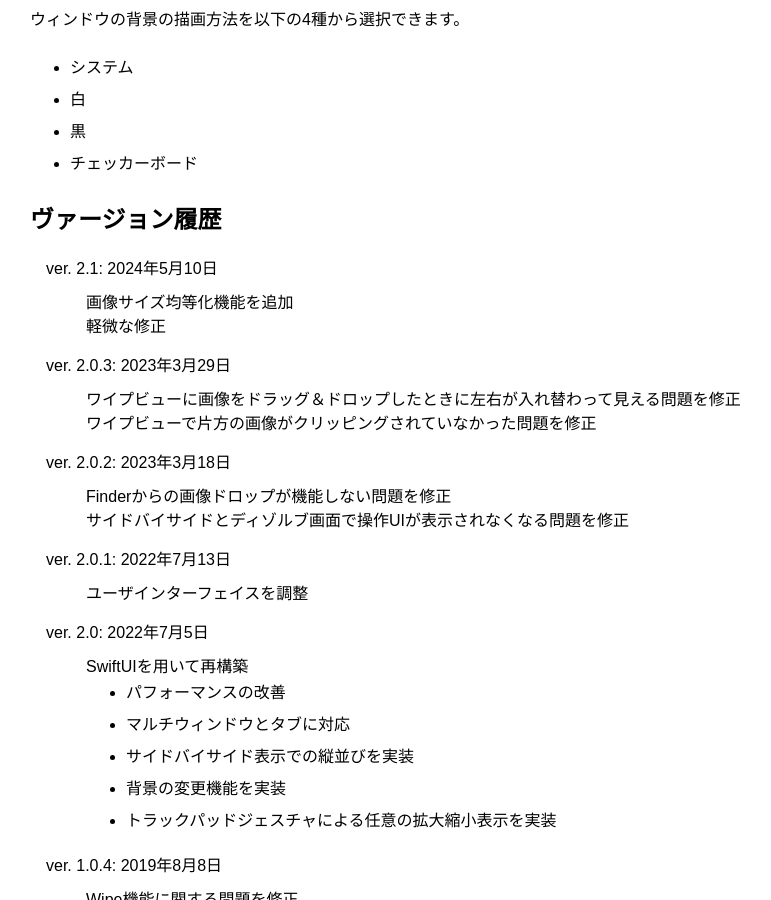
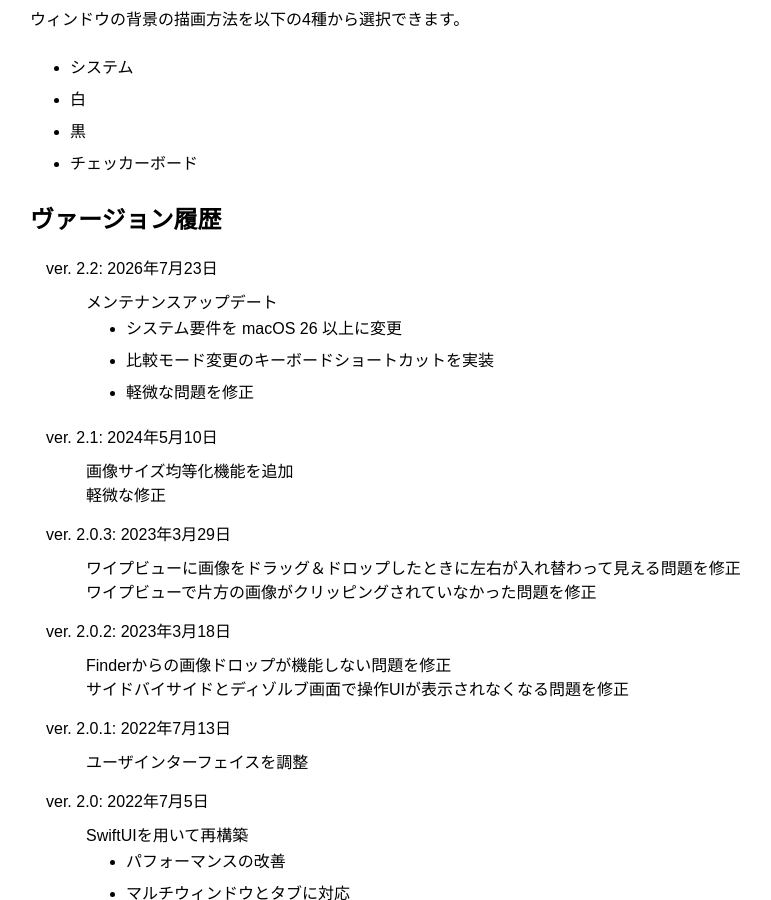
Before and after one commit to GenjiApp/genjiapp.github.io, a Jekyll site: the page built from mac/imagediff/index.html, in a window 1280 px wide and 900 px high, scrolled down 1997 px. Shown: the whole window, without its empty margins (160-931 px from the left). Built offline with Jekyll 4.4.1, drawn with Linux system fonts in a browser that asks for light colours.

Commit message:
add new release ImageDiff v2.2

```diff
--- a/mac/imagediff/index.html
+++ b/mac/imagediff/index.html
@@ -15,7 +15,7 @@ description: ImageDiffはふたつの画像間の差異をいくつかの方法
 </ul>
 
 <h2>システム要件</h2>
-<p>macOS 12以上</p>
+<p>macOS 26以上</p>
 
 <h2>使用方法</h2>
 <h3>画像を開く</h3>
@@ -54,6 +54,15 @@ description: ImageDiffはふたつの画像間の差異をいくつかの方法
 
 <h2>ヴァージョン履歴</h2>
 <dl>
+  <dt>ver. 2.2: 2026年7月23日</dt>
+  <dd>メンテナンスアップデート
+    <ul>
+      <li>システム要件を macOS 26 以上に変更</li>
+      <li>比較モード変更のキーボードショートカットを実装</li>
+      <li>軽微な問題を修正</li>
+    </ul>
+  </dd>
+
   <dt>ver. 2.1: 2024年5月10日</dt>
   <dd>画像サイズ均等化機能を追加</dd>
   <dd>軽微な修正</dd>
```
Also changed, not shown: mac/imagediff/index_en.html (+10 -1 lines).
